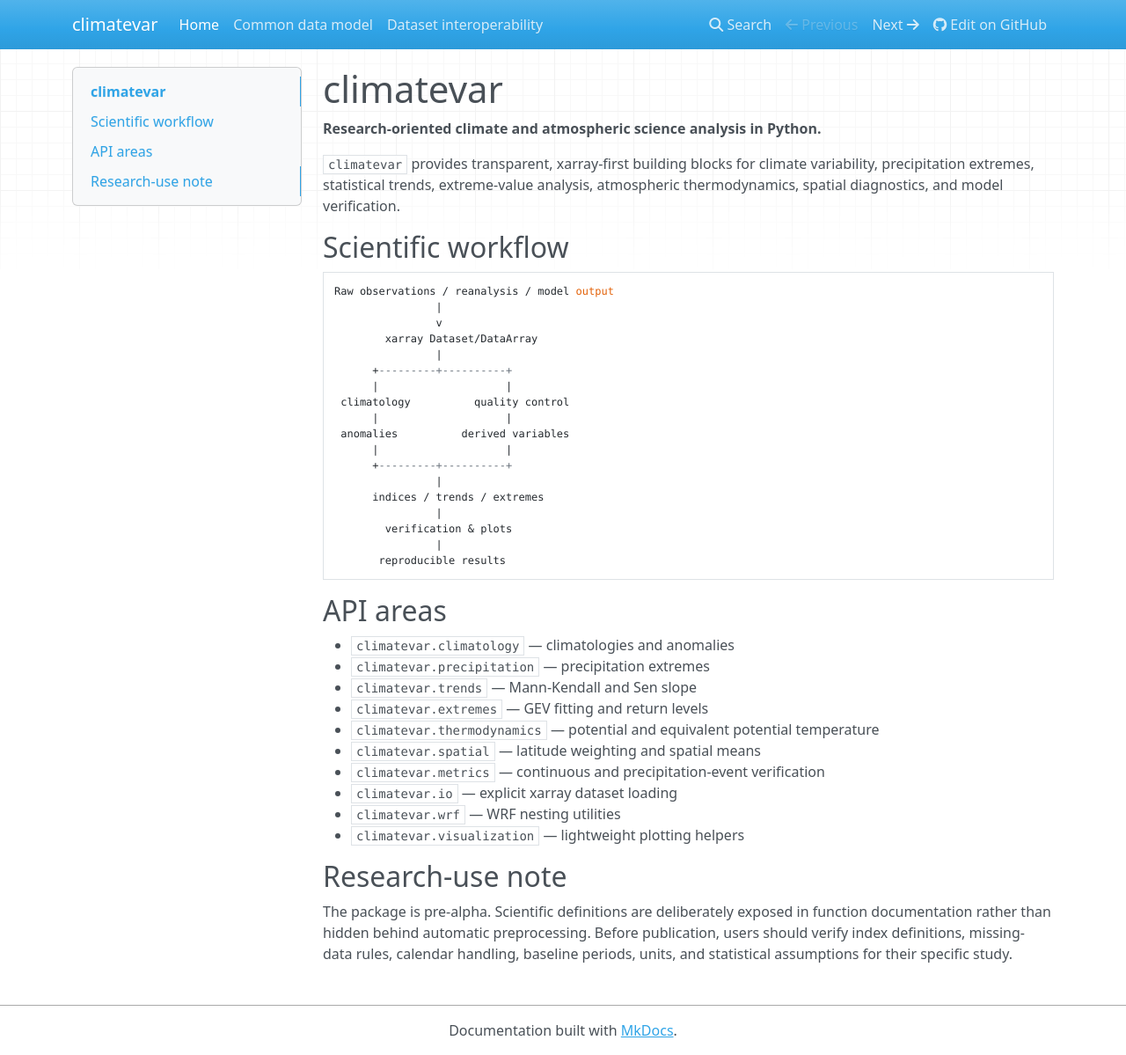
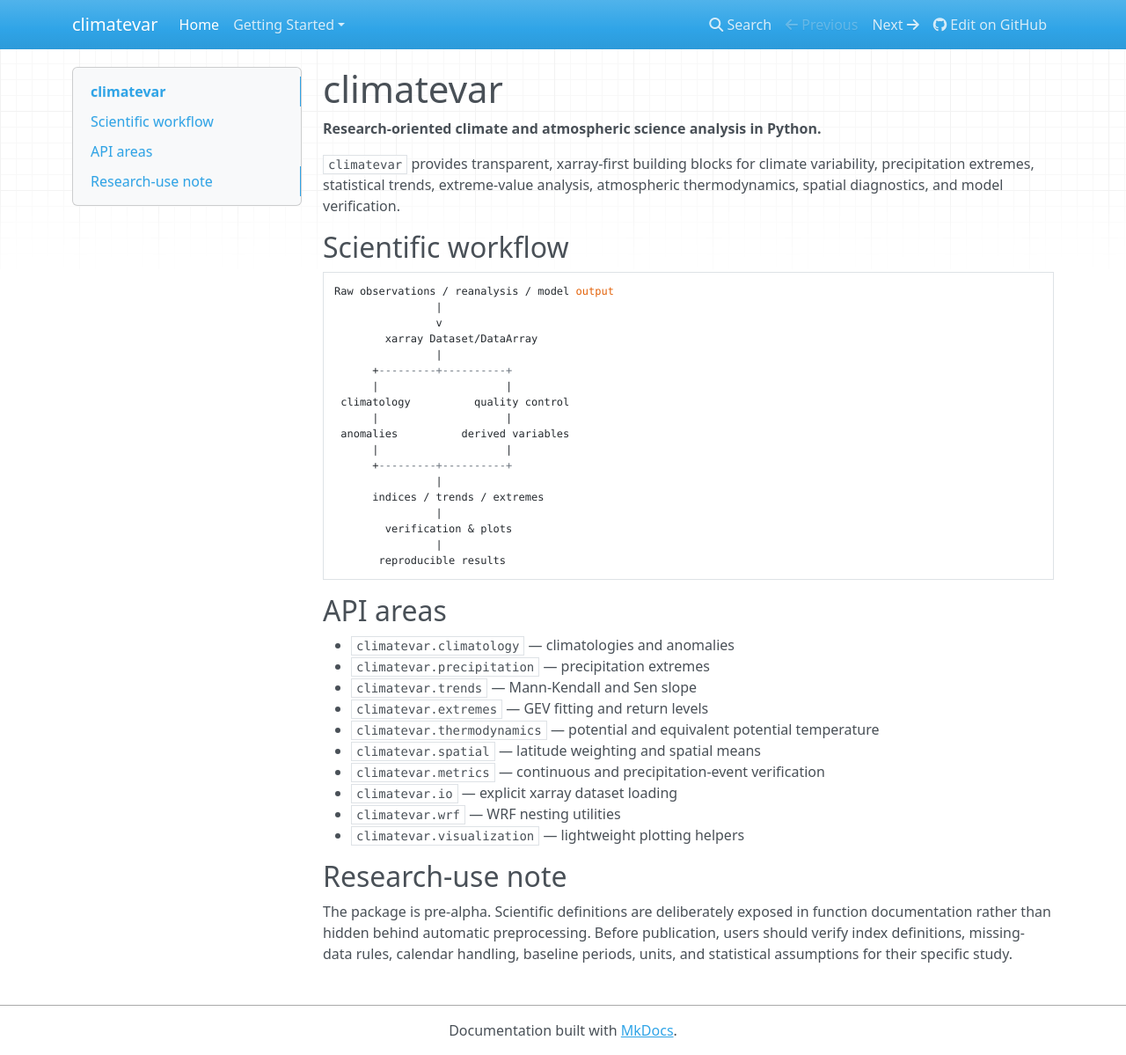
Before and after one commit to sanjeevsingh-original/climatevar, an MkDocs documentation site: the page built from docs/index.md, in a window 1280 px wide and 1199 px high. Shown: the whole window at 88% size. Built offline with MkDocs 1.6.1, drawn with Linux system fonts in a browser that asks for light colours; nearby versions of some CDN libraries.

```diff
--- a/mkdocs.yml
+++ b/mkdocs.yml
@@ -5,8 +5,10 @@ repo_url: https://github.com/sanjeevsingh-original/climatevar
 
 nav:
   - Home: index.md
-  - Common data model: datasets.md
-  - Dataset interoperability: interoperability.md
+  - Getting Started:
+      - Common data model: datasets.md
+      - Dataset interoperability: interoperability.md
+      - API cookbook: api.md
 
 markdown_extensions:
   - admonition
```
